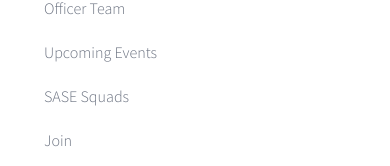
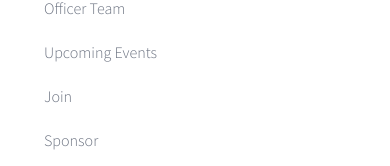
Before and after one commit to victoriaemily/SASE-TAMU, a Next.js app: page / in a window 390 px wide. Both pictures are taken after a click on the button 354 px from the left and 36 px from the top of the page. Shown: the part 180-346 px from the top of the page. Built offline with nearby package versions, Linux system fonts and the light colour scheme.

Commit message:
fix mobile link

```diff
--- a/src/components/NavBar.tsx
+++ b/src/components/NavBar.tsx
@@ -93,9 +93,9 @@
             <div className="px-2 pt-2 pb-3 space-y-1 sm:px-3">
               <a href="/" className="text-gray-500 hover:bg-gray-700 hover:text-white block px-3 py-2 rounded-md text-base font-medium">Home</a>
               <a href="/about" className="text-gray-500 hover:bg-gray-700 hover:text-white block px-3 py-2 rounded-md text-base font-medium">About</a>
-              <a href="/officer-team" className="text-gray-500 hover:bg-gray-700 hover:text-white block px-3 py-2 rounded-md text-base font-medium">Officer Team</a>
+              <a href="/our-team" className="text-gray-500 hover:bg-gray-700 hover:text-white block px-3 py-2 rounded-md text-base font-medium">Officer Team</a>
               <a href="/upcoming-events" className="text-gray-500 hover:bg-gray-700 hover:text-white block px-3 py-2 rounded-md text-base font-medium">Upcoming Events</a>
-              <a href="/sase-squads" className="text-gray-500 hover:bg-gray-700 hover:text-white block px-3 py-2 rounded-md text-base font-medium">SASE Squads</a>
+              {/* <a href="/sase-squads" className="text-gray-500 hover:bg-gray-700 hover:text-white block px-3 py-2 rounded-md text-base font-medium">SASE Squads</a> */}
               {/* <a href="/past-events" className="text-gray-500 hover:bg-gray-700 hover:text-white block px-3 py-2 rounded-md text-base font-medium">Past Events</a> */}
               <a href="/join" className="text-gray-500 hover:bg-gray-700 hover:text-white block px-3 py-2 rounded-md text-base font-medium">Join</a>
               <a href="/sponsor" className="text-gray-500 hover:bg-gray-700 hover:text-white block px-3 py-2 rounded-md text-base font-medium">Sponsor</a>
```
